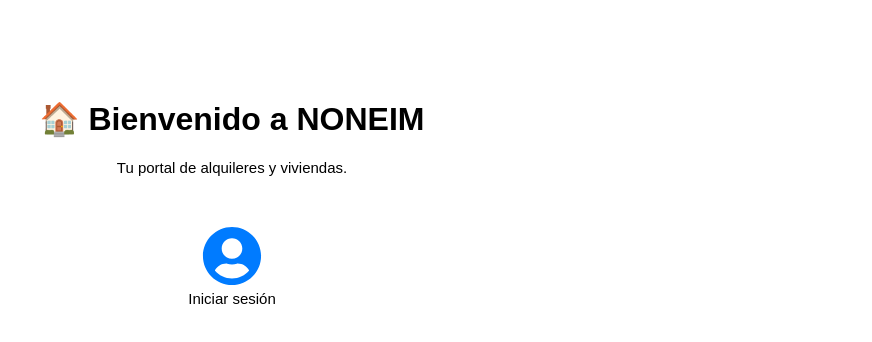
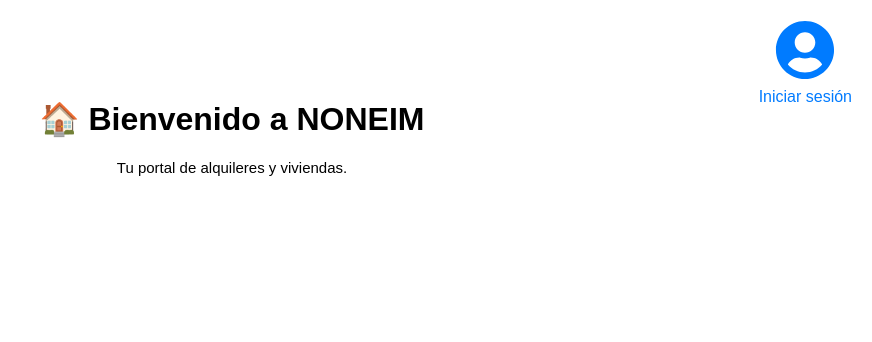
Before and after one commit to GuilleR-lab/ISO2_NONEIM, a React (Create React App) app in the folder frontend/: page / in a window 1280 px wide. Shown: the top 342 px of the page, without its empty margins (408-1280 px from the left). Built offline with nearby package versions, Linux system fonts and the light colour scheme.

Commit message:
Homepage con inicio de sesión y menú basico, que muestra el inicio de sesion del usuario

```diff
--- a/frontend/src/App.css
+++ b/frontend/src/App.css
@@ -18,17 +18,22 @@ h2 {
 }
 
 .login-icon {
-  margin-top: 40px;
+  position: fixed;
+  top: 20px;
+  right: 20px;
   cursor: pointer;
-  display: inline-block;
+  display: flex;
+  flex-direction: column;
+  align-items: center;
   transition: transform 0.2s ease;
+  z-index: 1000;
 }
 
 .login-icon:hover {
   transform: scale(1.1);
 }
 
-.login-icom p {
+.login-icon p {
   margin-top: 8px;
   font-size: 16px;
   color: #007bff;
@@ -119,3 +124,34 @@ p {
 a {
   text-decoration: none;
 }
+.user-menu {
+  position: absolute;
+  top: 90px;
+  right: 20px;
+  background: white;
+  border: 1px solid #ddd;
+  border-radius: 8px;
+  padding: 10px;
+  width: 180px;
+  box-shadow: 0 4px 8px rgba(0,0,0,0.1);
+  z-index: 1000;
+}
+
+.user-menu button {
+  width: 100%;
+  margin: 5px 0;
+  padding: 8px;
+  background-color: #f5f5f5;
+  border: none;
+  border-radius: 5px;
+  cursor: pointer;
+}
+
+.user-menu button:hover {
+  background-color: #e0e0e0;
+}
+
+.menu-username {
+  font-weight: bold;
+  margin-bottom: 5px;
+}
--- a/frontend/src/components/HomePage.jsx
+++ b/frontend/src/components/HomePage.jsx
@@ -1,23 +1,79 @@
 import "../App.css";
 import { FaUserCircle } from "react-icons/fa"; // Icono de usuario
+import { useEffect, useState} from "react";
+import {useNavigate} from "react-router-dom";
 
 const HomePage = () => {
+
+    const [username, setUsername] = useState(null);
+    const [menuOpen, setMenuOpen] = useState(false);
+    const navigate = useNavigate();
+
+    useEffect(() => {
+        const storedUser = localStorage.getItem("username");
+        if(storedUser){
+            setUsername(storedUser);
+        }
+    }, []);
+
+    const toggleMenu = () => {
+        if(!username){
+            navigate("/auth");
+        }else{
+            setMenuOpen(!menuOpen);
+        }
+    };
+
+    const handleLogout = () => {
+        localStorage.clear();
+        setUsername(null);
+        setMenuOpen(false);
+        navigate("/");
+    };
+
+    /*const handleClick = () => {
+        if(username){
+            //Podría redirigirse al perfil
+            navigate("/");
+        }else{
+            navigate("/auth");
+        }
+    };*/
+
     return (
-        <>
-            <div className="home-container">
 
-                <h1>🏠 Bienvenido a NONEIM</h1>
+        <div className="home-container">
 
-                <p>Tu portal de alquileres y viviendas.</p>
+            <h1>🏠 Bienvenido a NONEIM</h1>
 
-                {/* Icono de login */}
-                <div className="login-icon" onClick={() => (window.location.href = "/auth")}>
-                    <FaUserCircle size={60} color="#007bff" />
-                    <p>Iniciar sesión</p>
+            <p>Tu portal de alquileres y viviendas.</p>
+
+            {/* Icono de login */}
+            <div className="login-icon" >
+                <FaUserCircle size={60}
+                color={username ? "#28a745" : "#007bff"}
+                onClick={toggleMenu}
+            />
+            <p onClick={toggleMenu}>
+                {username ? username : "Iniciar sesión"}
+            </p>
+
+            {menuOpen && (
+                <div className="user-menu">
+                    <p className="menu-username">{username}</p>
+                    <hr />
+                    <button onClick={() => navigate("/perfil")}>
+                        Perfil (próximamente)
+                    </button>
+                    <button onClick={handleLogout}>
+                        Cerrar sesión
+                    </button>
                 </div>
+            )}
+            </div>
 
-            </div>
-        </>
+        </div>
+
     );
 };
 
```
